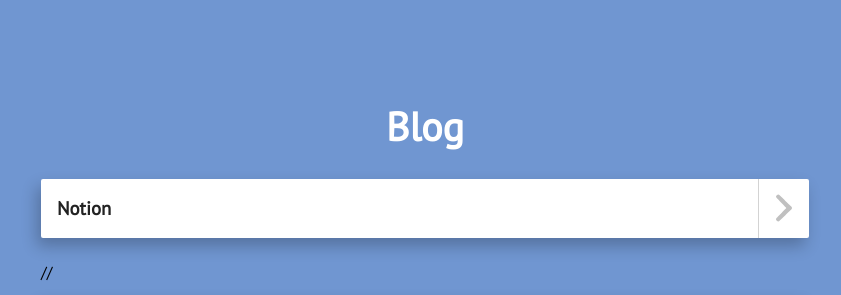
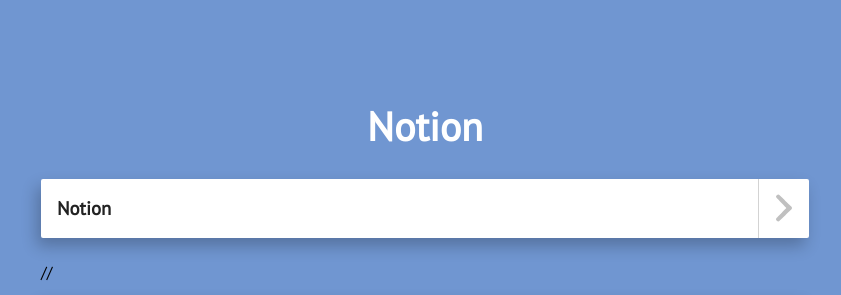
Before and after one commit to KANGSURA/KANGSURA, a Jekyll site: the page built from index.html, in a window 1280 px wide and 900 px high, scrolled down 6907 px. Shown: the part 160-455 px from the top of the window, without its empty margins (215-1056 px from the left). Built offline with Jekyll 4.4.1, drawn with Linux system fonts in a browser that asks for light colours; nearby versions of some CDN libraries.

Commit message:
Update blogs.html

```diff
--- a/_includes/blogs.html
+++ b/_includes/blogs.html
@@ -1,7 +1,7 @@
 <div class="section-wrapper">
     <section class="section" id="blog-posts">
         <div class="full-width">
-            <div class="section-heading" id="recent-posts-text">Blog</div>
+            <div class="section-heading" id="recent-posts-text">Notion</div>
             <div class="blogs-wrapper" id="rss-feeds"></div>
         </div>
     </section>
```
